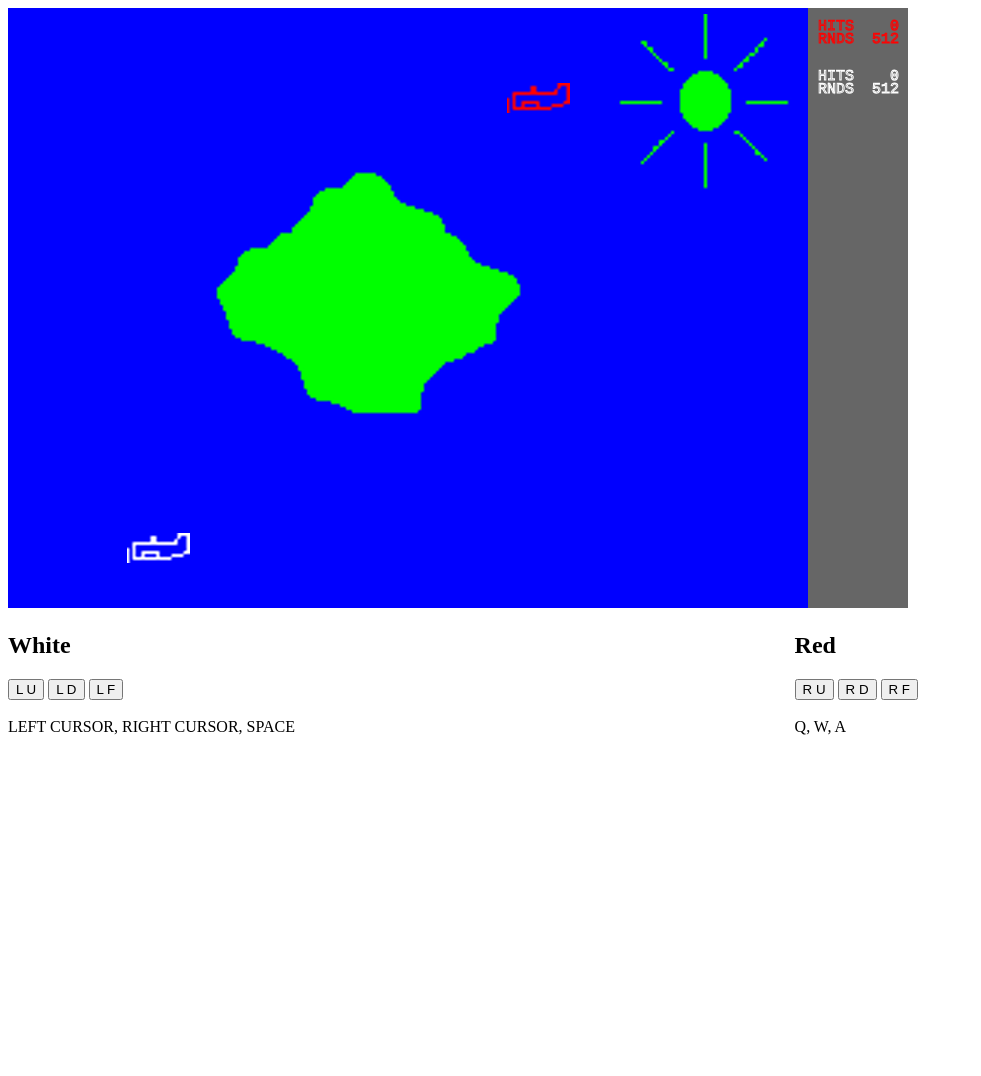
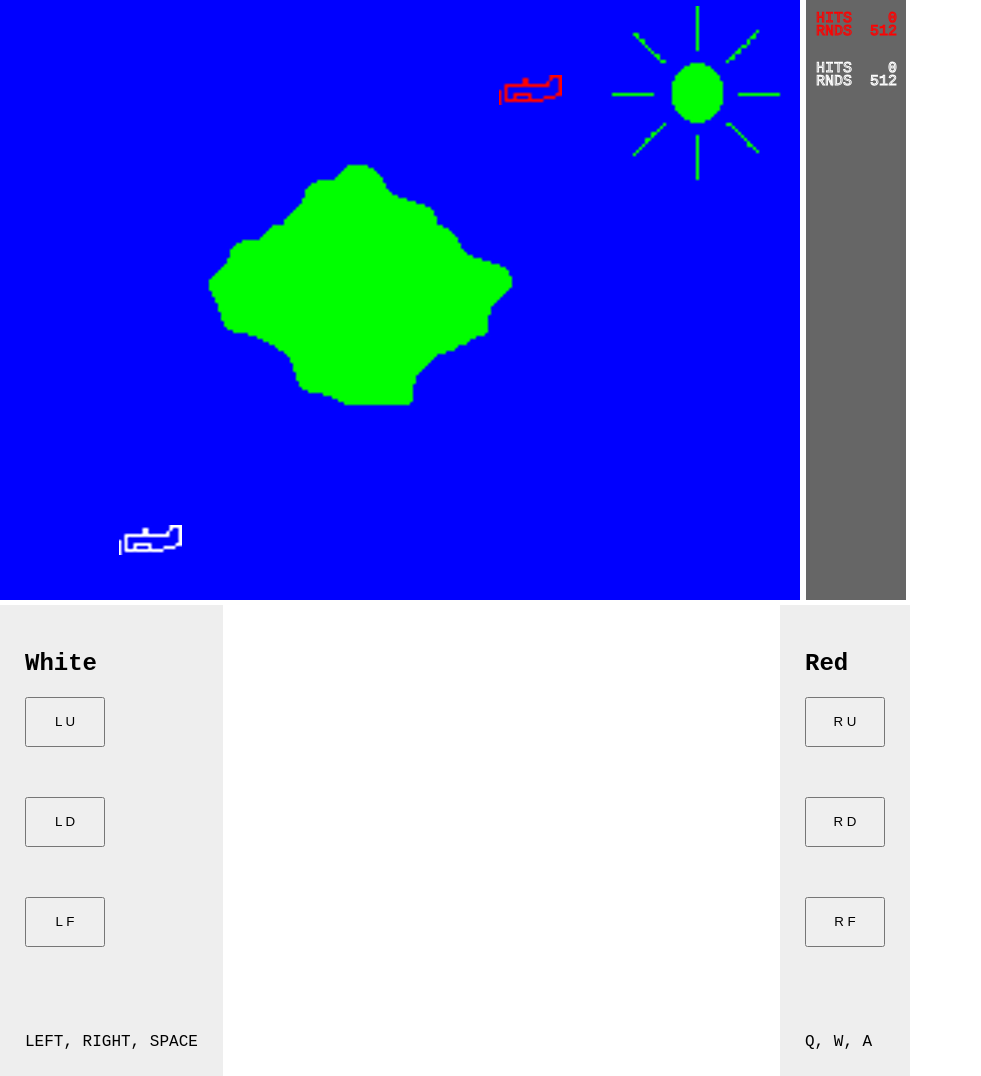
Before and after one commit to glynnbird/dogfight, a plain HTML site: page dist/game.html in a window 1280 px wide. Shown: the whole page, without its empty margins (0-981 px from the left). Before the commit the page ends 800 px from the top, so only its background shows below. Drawn offline with Linux system fonts and the light colour scheme.

Commit message:
better keys

```diff
--- a/dist/css/style.css
+++ b/dist/css/style.css
@@ -1,4 +1,8 @@
-body: { margin: 0px; padding:0px}
+body {
+  margin: 0px;
+  padding: 0px;
+  font-family: "Courier New", Courier, monospace;
+}
 
 #game {
   background-color:blue;
@@ -49,3 +53,15 @@ a:visited.front, a:link.front, a:hover.front{
   height: 60px;
   transform: rotate(15deg);
 }
+
+.bigbutton {
+  width: 80px;
+  height: 50px;
+  margin-bottom:50px;
+  display: block;
+}
+
+.floater {
+  background-color: #eee;
+  padding:25px;
+}
--- a/dist/game.html
+++ b/dist/game.html
@@ -11,21 +11,21 @@
     <canvas id="game" width="800" height="600"></canvas>
     <canvas id="scorecard" width="100" height="600"></canvas>
     <div style="clear: both"></div>
-    <div style="float:right">
+    <div style="float:right" class="floater">
       <h2>Red</h2>
-      <button ontouchstart="onRUp()" ontouchend="onRCancel()">R U</button>
-      <button ontouchstart="onRDown()" ontouchend="onRCancel()">R D</button>
-      <button ontouchstart="onRFire()" ontouchend="onRCancel()">R F</button>
+      <button class="bigbutton" ontouchstart="onRUp()" ontouchend="onRCancel()">R U</button>
+      <button class="bigbutton" ontouchstart="onRDown()" ontouchend="onRCancel()">R D</button>
+      <button class="bigbutton" ontouchstart="onRFire()" ontouchend="onRCancel()">R F</button>
       <br /><br />
       Q, W, A
     </div>
-    <div style="float:left">
+    <div style="float:left"  class="floater">
       <h2>White</h2>
-      <button ontouchstart="onLUp()" ontouchend="onLCancel()">L U</button>
-      <button ontouchstart="onLDown()" ontouchend="onLCancel()">L D</button>
-      <button ontouchstart="onLFire()" ontouchend="onLCancel()">L F</button>
+      <button class="bigbutton" ontouchstart="onLUp()" ontouchend="onLCancel()">L U</button>
+      <button class="bigbutton" ontouchstart="onLDown()" ontouchend="onLCancel()">L D</button>
+      <button class="bigbutton" ontouchstart="onLFire()" ontouchend="onLCancel()">L F</button>
       <br /><br />
-      LEFT CURSOR, RIGHT CURSOR, SPACE
+      LEFT, RIGHT, SPACE
     </div>
     <div style="clear: both"></div>
 
```
